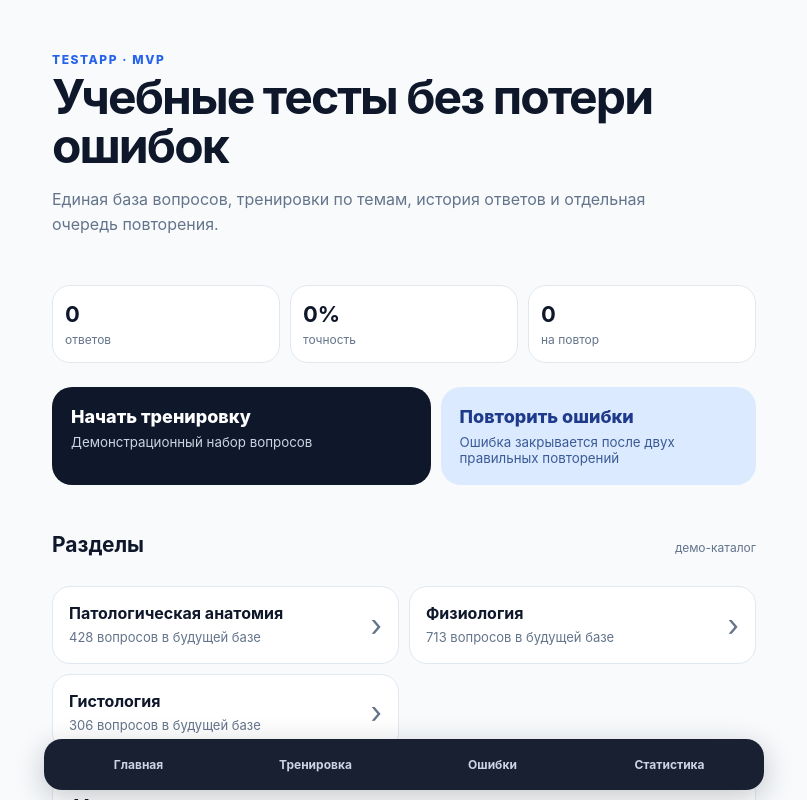
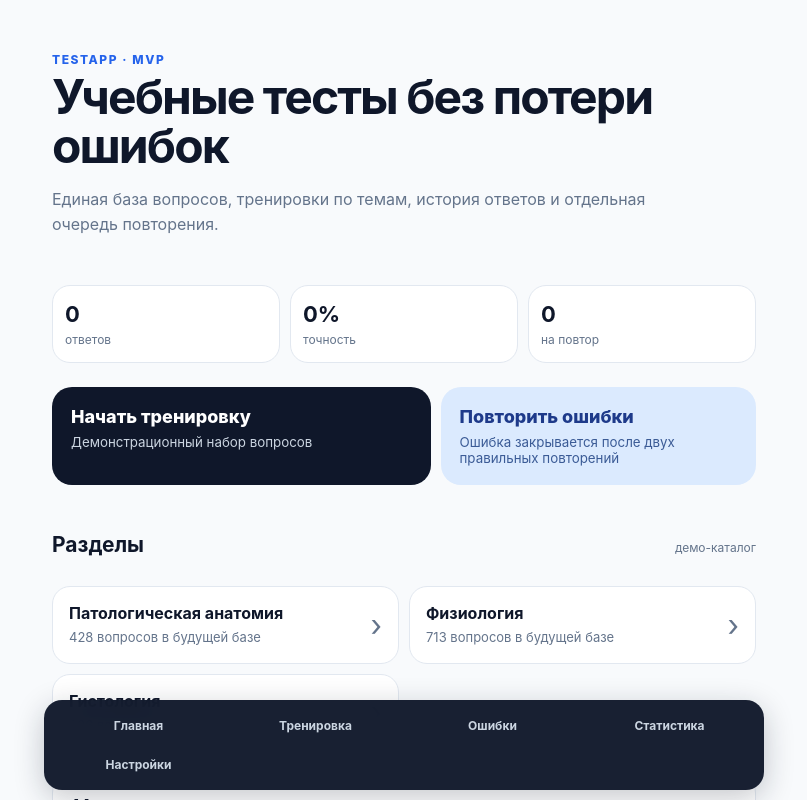
Before and after one commit to eretenkodaniil16-rgb/testapp, a Next.js app: page / in a window 1280 px wide. Shown: the top 800 px of the page, without its empty margins (236-1043 px from the left). Built offline with nearby package versions, Linux system fonts and the light colour scheme.

Commit message:
feat: expose backup settings in bottom navigation

```diff
--- a/src/components/bottom-nav.tsx
+++ b/src/components/bottom-nav.tsx
@@ -7,6 +7,7 @@ export function BottomNav() {
       <Link href="/practice">Тренировка</Link>
       <Link href="/mistakes">Ошибки</Link>
       <Link href="/statistics">Статистика</Link>
+      <Link href="/settings">Настройки</Link>
     </nav>
   );
 }
```
